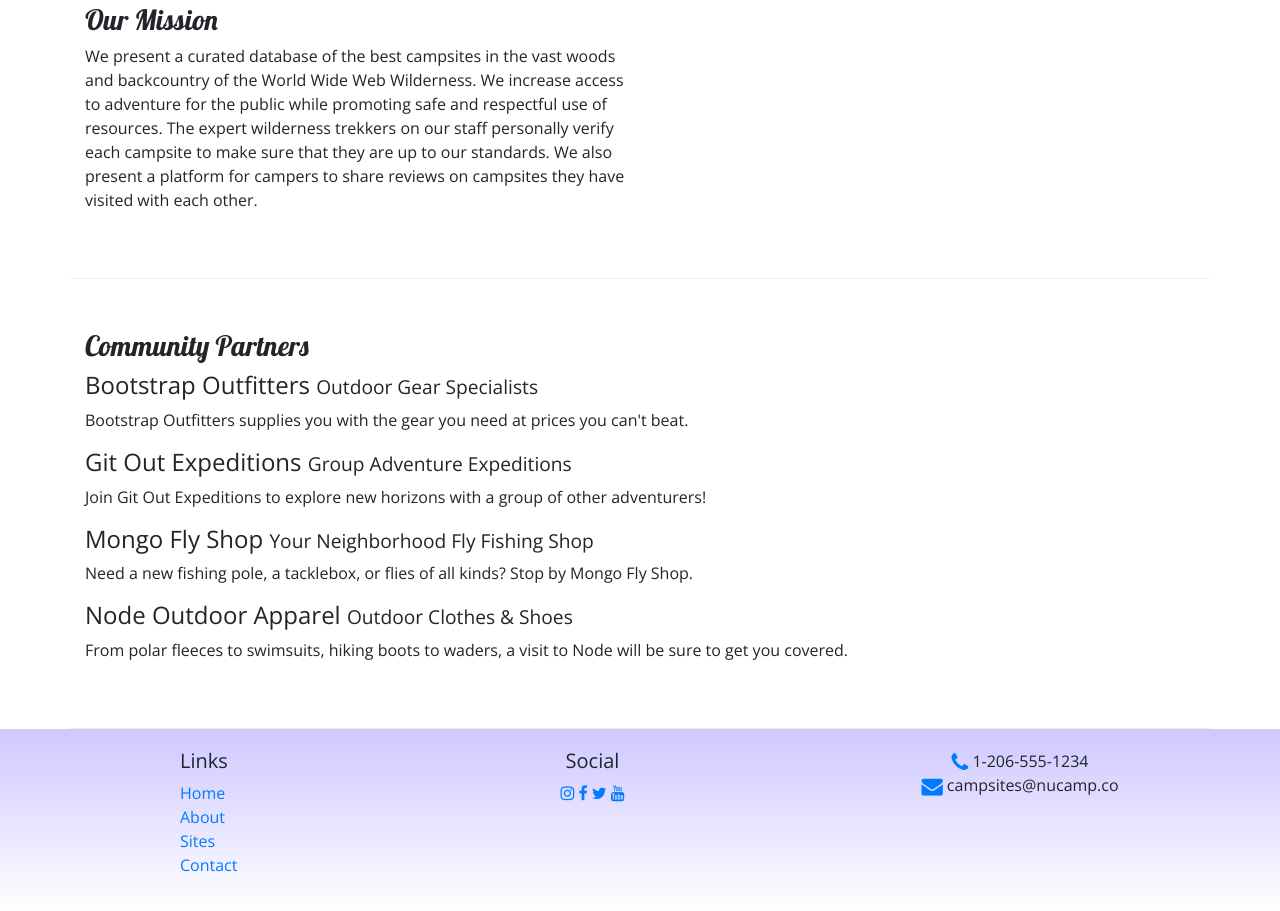
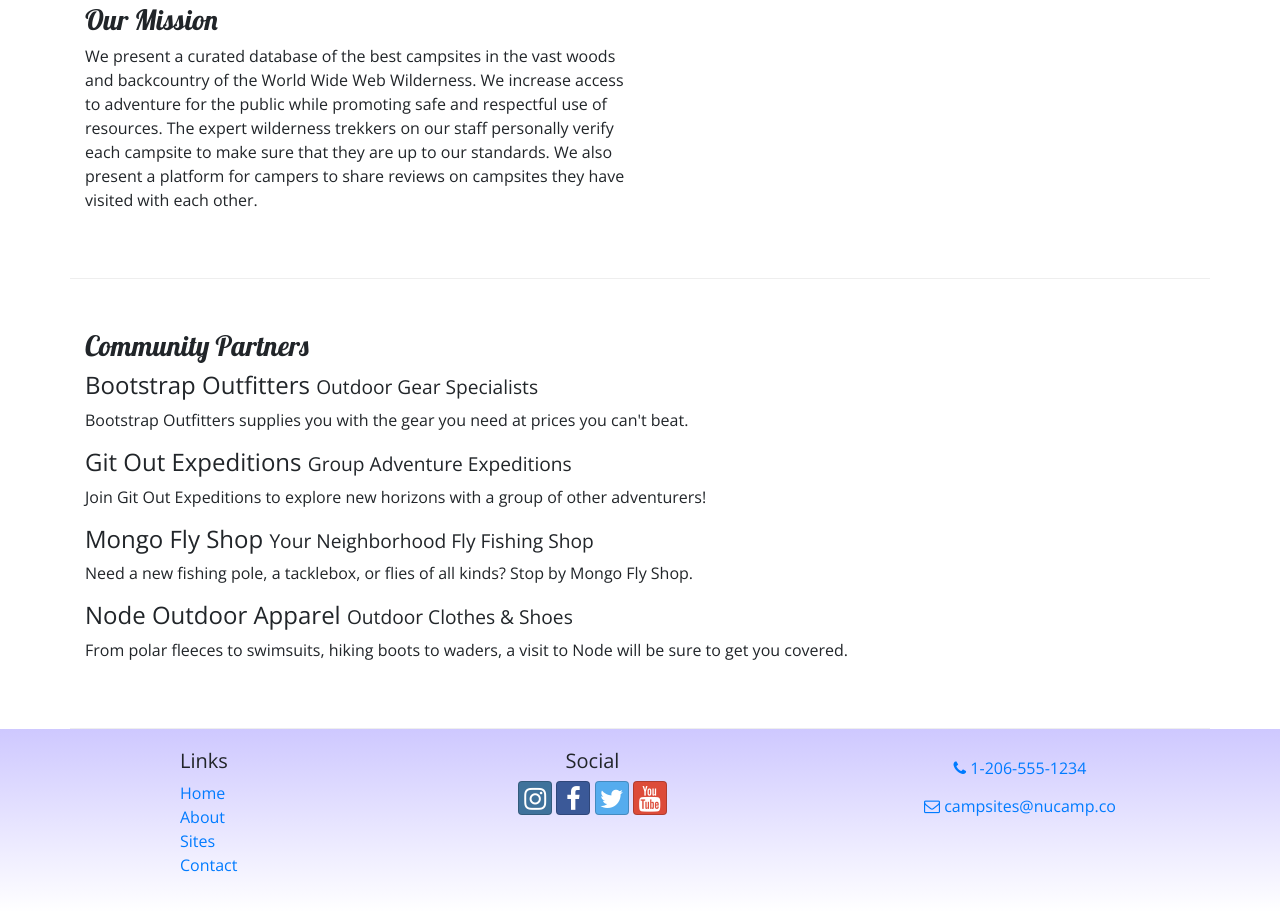
Before and after one commit to FirstArtifact/bootstrap-2-first-commit, a website: page aboutus.html in a window 1280 px wide. Shown: the part 401-1312 px from the top of the page. Drawn offline with nearby package versions, Linux system fonts and the light colour scheme.

Commit message:
Added footer buttons

```diff
--- a/aboutus.html
+++ b/aboutus.html
@@ -45,7 +45,8 @@
                     <li class="nav-item active"><a class="nav-link" href="aboutus.html"><i class="fa fa-info fa-lg"></i>
                             About</a></li>
                     <li class="nav-item"><a class="nav-link" href="#"><i class="fa fa-list fa-lg"></i> Sites</a></li>
-                    <li class="nav-item"><a class="nav-link" href="#"><i class="fa fa-address-card fa-lg"></i>
+                    <li class="nav-item"><a class="nav-link" href="contactus.html"><i
+                                class="fa fa-address-card fa-lg"></i>
                             Contact</a></li>
                 </ul>
             </div>
@@ -108,14 +109,20 @@
                 </div>
                 <div class="col-6 col-sm-5 text-center">
                     <h5>Social</h5>
-                    <a href="http://instagram.com/"><i class="fa fa-instagram"></i></a>
-                    <a href="http://facebook.com/"><i class="fa fa-facebook"></i></a>
-                    <a href="http://twitter.com/"><i class="fa fa-twitter"></i></a>
-                    <a href="http://youtube.com/"><i class="fa fa-youtube"></i></a>
+                    <a class="btn btn-social-icon btn-instagram" href="http://instagram.com/"><i
+                            class="fa fa-instagram"></i></a>
+                    <a class="btn btn-social-icon btn-facebook" href="http://facebook.com/"><i
+                            class="fa fa-facebook"></i></a>
+                    <a class="btn btn-social-icon btn-twitter" href="http://twitter.com/"><i
+                            class="fa fa-twitter"></i></a>
+                    <a class="btn btn-social-icon btn-google" href="http://youtube.com/"><i
+                            class="fa fa-youtube"></i></a>
                 </div>
                 <div class="col-sm-4 text-center">
-                    <i class="fa fa-phone fa-lg text-primary"></i> 1-206-555-1234<br />
-                    <i class="fa fa-envelope fa-lg text-primary"></i> campsites@nucamp.co
+                    <a role="button" class="btn btn-link" href="tel:+12065551234"><i class="fa fa-phone"></i>
+                        1-206-555-1234</a><br />
+                    <a role="button" class="btn btn-link" href="mailto:campsites@nucamp.co"><i
+                            class="fa fa-envelope-o"></i> campsites@nucamp.co</a>
                 </div>
             </div>
         </div>
```
Also changed, not shown: contactus.html (+16 -9 lines), index.html (+7 -4 lines).
